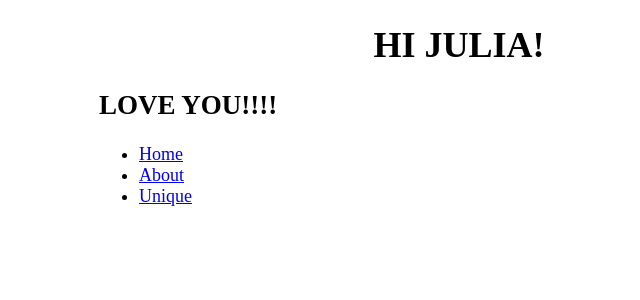
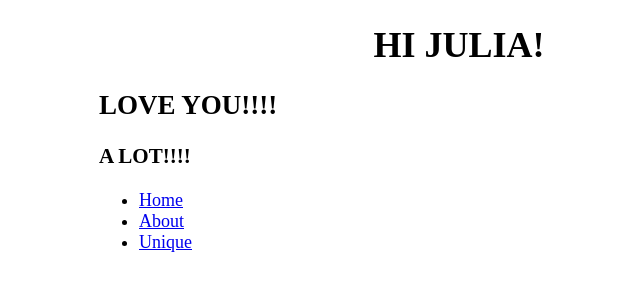
Before and after one commit to aTze91/CD_winc, a Flask app: page / in a window 1280 px wide. Shown: the top 300 px of the page, without its empty margins (181-821 px from the left). Run offline with Flask 2, Linux system fonts and the light colour scheme.

Commit message:
test commands

```diff
--- a/templates/base.html
+++ b/templates/base.html
@@ -15,6 +15,7 @@
     <body>
         <h1>HI JULIA!</h1>
         <h2>LOVE YOU!!!!</h2>
+        <h3>A LOT!!!!</h3>
         <ul>
             <li><a href="/home">Home</a></li>
             <li><a href="/about">About</a></li>
```
